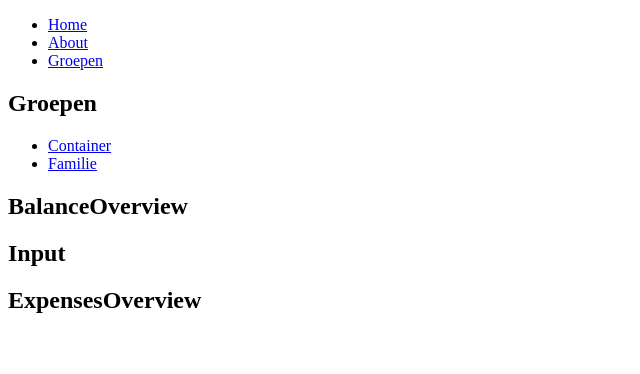
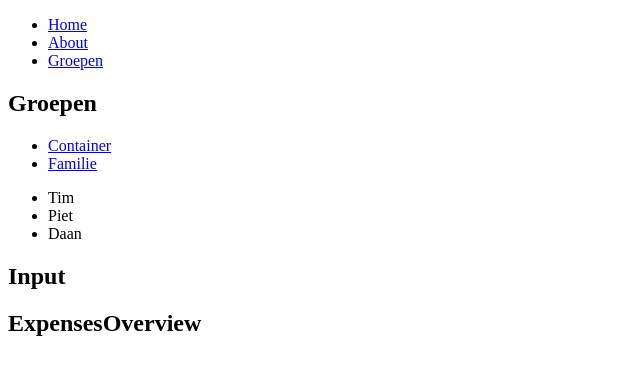
Before and after one commit to VanLeeuwenTim/kostenDeler, a React (Create React App) app: page /groepen/container in a window 1280 px wide. Shown: the top 374 px of the page, without its empty margins (0-640 px from the left). Built offline with nearby package versions, Linux system fonts and the light colour scheme.

Commit message:
added balanceoverview namelist

```diff
--- a/src/BalanceOverview.js
+++ b/src/BalanceOverview.js
@@ -1,7 +1,16 @@
-import React from "react";
+import React from 'react';
 
-const BalanceOverview = () => {
-  return <h2>BalanceOverview</h2>;
+const BalanceOverview = props => {
+	const userNames = props.data.map(item => item.userName);
+	const singleName = userNames.filter((name, index, names) => {
+		return names.indexOf(name) === index;
+	});
+
+	const listNames = singleName.map(element => {
+		return <li>{element}</li>;
+	});
+
+	return <ul>{listNames}</ul>;
 };
 
 export default BalanceOverview;
--- a/src/Container.js
+++ b/src/Container.js
@@ -1,8 +1,8 @@
-import React, { Component } from "react";
-import Data from "./Data";
-import BalanceOverview from "./BalanceOverview";
-import ExpensesOverview from "./ExpensesOverview";
-import Input from "./Input";
+import React, { Component } from 'react';
+import Data from './Data';
+import BalanceOverview from './BalanceOverview';
+import ExpensesOverview from './ExpensesOverview';
+import Input from './Input';
 
 class Container extends Component {
 	constructor() {
@@ -15,9 +15,9 @@ class Container extends Component {
 	render() {
 		return (
 			<div>
-        <BalanceOverview data={this.data} />
+				<BalanceOverview data={this.state.data} />
 				<Input />
-        <ExpensesOverview data={this.data} />
+				<ExpensesOverview data={this.state.data} />
 			</div>
 		);
 	}
--- a/src/Home.js
+++ b/src/Home.js
@@ -1,5 +1,5 @@
-import React from "react";
+import React from 'react';
 
 export default function Home() {
-  return <h2>Home</h2>;
+	return <h2>Home</h2>;
 }
```
Lines whose indentation alone changed are shown as unchanged.
